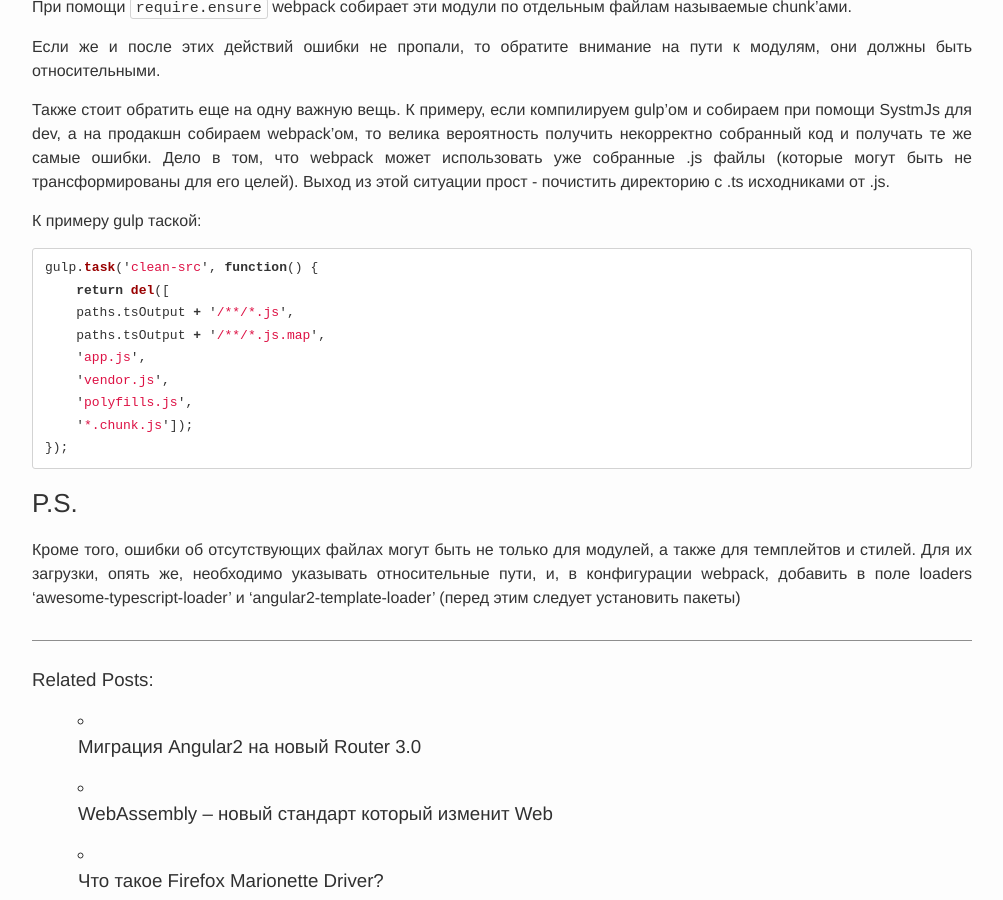
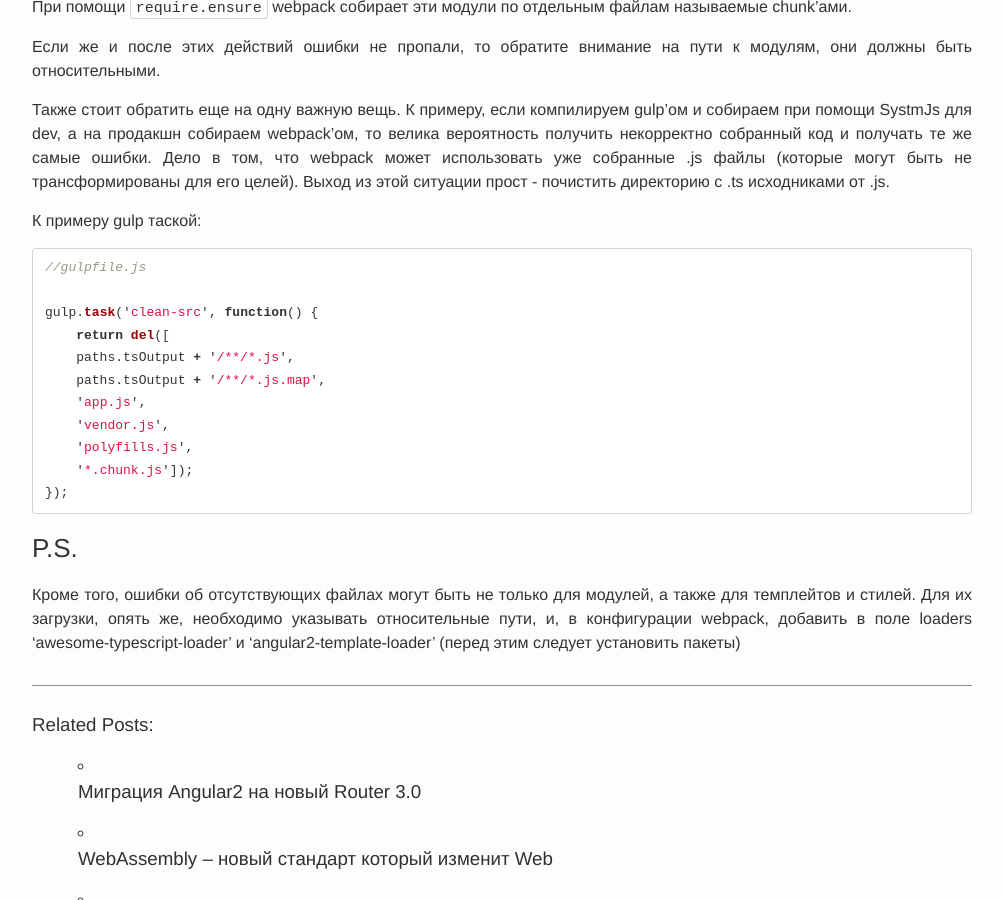
Before and after one commit to martamoshkin/blog.zverit.com, a Jekyll site: the page built from _posts/2016-11-15-webpack-and-lazy-loaded-modules.md, in a window 1280 px wide and 900 px high, scrolled down 1604 px. Shown: the whole window, without its empty margins (138-1141 px from the left). Built offline with Jekyll 4.4.1, drawn with Linux system fonts in a browser that asks for light colours; comment, search, counter and statistics services are not loaded.

Commit message:
Update 2016-11-15-webpack-and-lazy-loaded-modules.md

````diff
--- a/_posts/2016-11-15-webpack-and-lazy-loaded-modules.md
+++ b/_posts/2016-11-15-webpack-and-lazy-loaded-modules.md
@@ -7,7 +7,7 @@
 description: ""
 ---
 
-<img class="post-logo" style="max-width: 100%" src="https://blog.zverit.com/assets/webpack-failed-to-load.png" alt=""/>
+<img class="post-logo" style="max-width: 100%" src="https://blog.zverit.com/assets/webpack-failed-to-load.png" alt="Chrome console"/>
 
 После выхода на свет версии Angular RC5 у роутера появилась возможность lazy подгрузки. Что позволяет загружать части приложения по востребованию, тоесть модули подгружаются после перехода по определенным маршрутам. Что существенно сокращает время загрузки и более равномерно распределяет время отклика.
 
@@ -81,6 +81,8 @@
 К примеру gulp таской:
 
 ```js
+//gulpfile.js
+
 gulp.task('clean-src', function() {
     return del([
     paths.tsOutput + '/**/*.js',
````
